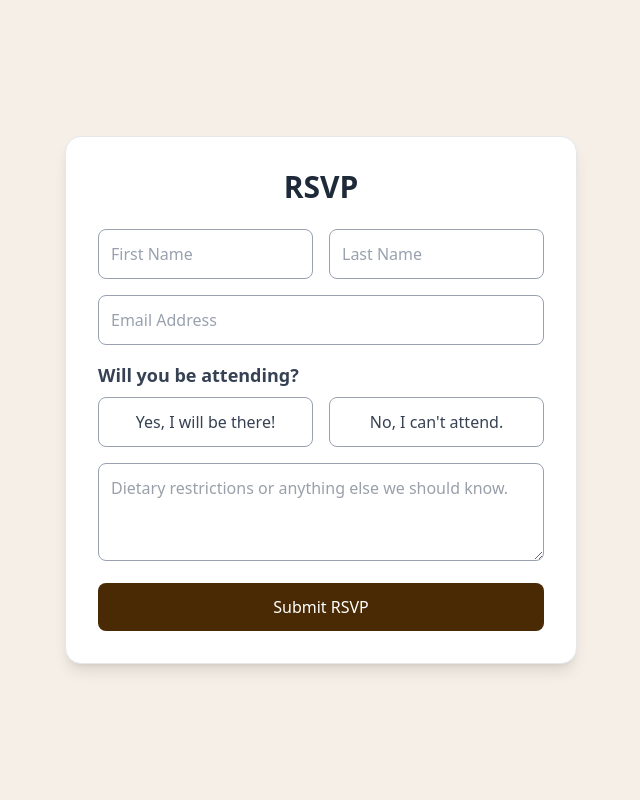
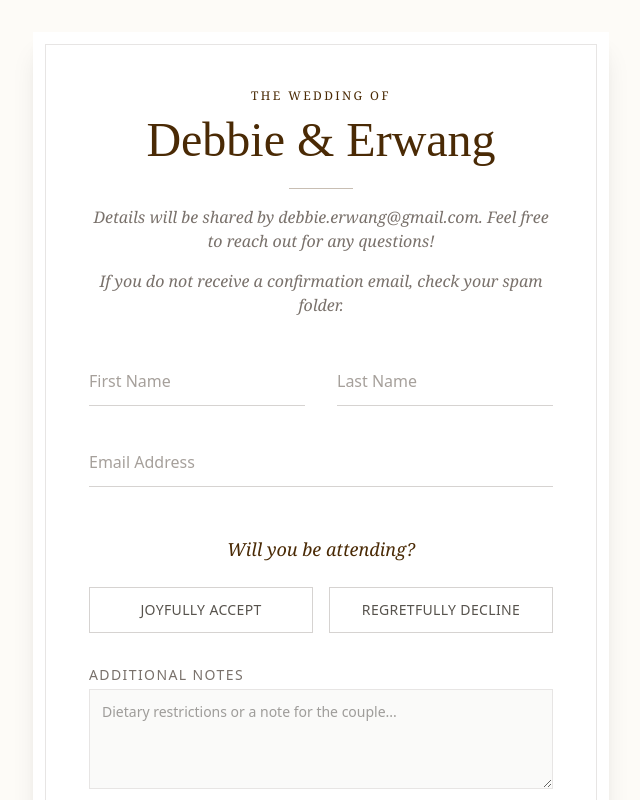
Before and after one commit to gnawre31/debbie-erwang-wedding, a React (Vite) app in the folder client/: page /rsvp in a window 1280 px wide. Shown: the top 800 px of the page, without its empty margins (319-959 px from the left). Built offline with nearby package versions, Linux system fonts and the light colour scheme.

Commit message:
form page redesign

```diff
--- a/client/src/pages/FormPage.jsx
+++ b/client/src/pages/FormPage.jsx
@@ -1,10 +1,14 @@
 import React, { useState, useEffect } from "react";
 import Cookies from "js-cookie";
 import axios from "axios";
+import { useNavigate } from "react-router-dom"; // Import useNavigate
+import { ArrowLeft } from 'lucide-react'; // Import ArrowLeft for the back button
 
 const COOKIE_NAME = "rsvpData";
 
 const FormPage = () => {
+    const navigate = useNavigate(); // Initialize navigate hook
+
     const [formData, setFormData] = useState({
         first_name: "",
         last_name: "",
@@ -58,14 +62,14 @@ const FormPage = () => {
     const validateForm = () => {
         let newErrors = {};
 
-        if (!formData.first_name.trim()) newErrors.first_name = "Please enter your first name.";
-        if (!formData.last_name.trim()) newErrors.last_name = "Please enter your last name.";
+        if (!formData.first_name.trim()) newErrors.first_name = "Required"; // Shortened for elegance
+        if (!formData.last_name.trim()) newErrors.last_name = "Required";
         if (!formData.email.trim()) {
-            newErrors.email = "Please enter an email address.";
+            newErrors.email = "Required";
         } else if (!validateEmail(formData.email)) {
-            newErrors.email = "Please enter a valid email address.";
+            newErrors.email = "Invalid email";
         }
-        if (formData.rsvp === null) newErrors.rsvp = "Please select an RSVP option.";
+        if (formData.rsvp === null) newErrors.rsvp = "Please make a selection";
 
         setErrors(newErrors);
         return Object.keys(newErrors).length === 0;
@@ -75,8 +79,6 @@ const FormPage = () => {
         e.preventDefault();
         if (!validateForm()) return;
 
-        // notion
-        // email SES
         setLoading(true);
         try {
             await axios.post("https://1arde36ene.execute-api.us-east-1.amazonaws.com/Prod/rsvp", formData);
@@ -85,125 +87,166 @@ const FormPage = () => {
             setShowForm(false);
 
             await axios.post("https://1arde36ene.execute-api.us-east-1.amazonaws.com/Prod/confirm", formData)
-
-
         } catch (error) {
             console.error("Error submitting form", error);
         } finally {
             setLoading(false);
         }
-
-
     };
 
+    // Function to navigate back to the home page (which is '/')
+    const handleBackClick = () => {
+        navigate('/');
+    };
+
+    // Styles for consistency
+    const inputClasses = "w-full bg-transparent border-b border-stone-300 py-3 text-stone-700 focus:outline-none focus:border-[#4A2A05] transition-colors duration-300 placeholder-stone-400 font-sans font-light";
+    const labelClasses = "block text-sm uppercase tracking-widest text-stone-500 mb-1 font-sans";
 
     return (
-        <div className="min-h-screen bg-[#f5efe7] flex items-center justify-center p-6">
-            <div className="max-w-lg w-full bg-white p-8 shadow-lg rounded-2xl border border-gray-200">
-                <h2 className="text-3xl font-semibold text-gray-800 text-center mb-6">
-                    RSVP
+        // Changed background to a warm stone/paper color
+        <div className="min-h-screen bg-[#FDFBF7] flex items-center justify-center p-4 sm:p-8 font-serif">
+
+            {/* The "Card" - Added relative positioning for decorative border */}
+            <div className="relative max-w-xl w-full bg-white shadow-xl px-8 py-12 md:p-14">
+
+                {/* Decorative Inner Border (The "Wedding Invitation" look) */}
+                <div className="absolute top-3 left-3 right-3 bottom-3 border border-stone-200 pointer-events-none"></div>
+
+                <div className="relative z-10">
+
+                    {/* New BACK button: Absolutely positioned top-right, visible only after submission */}
+                    {!showForm && (
+                        <button
+                            onClick={handleBackClick}
+                            // Positioned absolutely within the z-10 content container
+                            className="absolute top-0 right-0 flex items-center gap-1 text-xs uppercase tracking-widest text-stone-500 hover:text-[#4A2A05] transition-colors"
+                        >
+                            <ArrowLeft size={16} /> BACK
+                        </button>
+                    )}
+
+                    <div className="text-center mb-10">
+                        <p className="text-[#4A2A05] uppercase tracking-[0.2em] text-xs mb-3">The Wedding of</p>
+                        <h2 className="text-4xl md:text-5xl text-[#4A2A05] mb-2" style={{ fontFamily: '"Playfair Display", serif' }}>
+                            Debbie & Erwang
                         </h2>
+                        <div className="h-px w-16 bg-[#4A2A05] mx-auto mt-6 opacity-30"></div>
+                        <p className="mt-4 text-stone-500 italic">Details will be shared by debbie.erwang@gmail.com. Feel free to reach out for any questions!</p>
+                        <p className="mt-4 text-stone-500 italic">If you do not receive a confirmation email, check your spam folder.</p>
+                    </div>
 
                     {showForm ? (
                         loading ? (
-                        <div className="flex flex-col items-center justify-center py-12">
-                            <div className="animate-spin rounded-full h-12 w-12 border-t-4 border-[#4A2A05] border-opacity-50"></div>
-                            <p className="mt-4 text-[#4A2A05] font-medium">Submitting RSVP...</p>
+                            <div className="flex flex-col items-center justify-center py-16 space-y-4">
+                                <div className="animate-spin rounded-full h-10 w-10 border-t-2 border-b-2 border-[#4A2A05]"></div>
+                                <p className="text-stone-600 italic font-light tracking-wide">Sending your response...</p>
                             </div>
                         ) : (
-                        <form onSubmit={handleSubmit} className="space-y-4">
-                            <div className="flex gap-4">
-                                <div className="w-1/2">
+                            <form onSubmit={handleSubmit} className="space-y-8">
+                                <div className="flex flex-col md:flex-row gap-8">
+                                    <div className="w-full md:w-1/2">
                                         <input
                                             type="text"
                                             name="first_name"
                                             placeholder="First Name"
                                             value={formData.first_name}
                                             onChange={handleChange}
-                                        className="w-full p-3 border border-gray-400 rounded-lg focus:ring-2 focus:ring-[#4A2A05] focus:border-[#4A2A05] placeholder-gray-400 text-gray-700 transition duration-300"
+                                            className={inputClasses}
                                         />
-                                    {errors.first_name && <p className="text-red-500 text-sm mt-1">{errors.first_name}</p>}
+                                        {errors.first_name && <p className="text-red-400 text-xs mt-1 italic">{errors.first_name}</p>}
                                     </div>
-                                <div className="w-1/2">
+                                    <div className="w-full md:w-1/2">
                                         <input
                                             type="text"
                                             name="last_name"
                                             placeholder="Last Name"
                                             value={formData.last_name}
                                             onChange={handleChange}
-                                        className="w-full p-3 border border-gray-400 rounded-lg focus:ring-2 focus:ring-[#4A2A05] focus:border-[#4A2A05] placeholder-gray-400 text-gray-700 transition duration-300"
+                                            className={inputClasses}
                                         />
-                                    {errors.last_name && <p className="text-red-500 text-sm mt-1">{errors.last_name}</p>}
+                                        {errors.last_name && <p className="text-red-400 text-xs mt-1 italic">{errors.last_name}</p>}
                                     </div>
                                 </div>
 
                                 <div>
                                     <input
-                                    type="text"
+                                        type="email"
                                         name="email"
                                         placeholder="Email Address"
                                         value={formData.email}
                                         onChange={handleChange}
-                                    className="w-full p-3 border border-gray-400 rounded-lg focus:ring-2 focus:ring-[#4A2A05] focus:border-[#4A2A05] placeholder-gray-400 text-gray-700 transition duration-300"
+                                        className={inputClasses}
                                     />
-                                {errors.email && <p className="text-red-500 text-sm mt-1">{errors.email}</p>}
+                                    {errors.email && <p className="text-red-400 text-xs mt-1 italic">{errors.email}</p>}
+                                </div>
+
+                                <div className="pt-4">
+                                    <p className="text-center text-lg text-[#4A2A05] mb-6 italic">Will you be attending?</p>
+                                    <div className="flex flex-col sm:flex-row gap-4 justify-center">
+                                        <button
+                                            type="button"
+                                            className={`flex-1 py-3 px-4 border transition-all duration-300 font-sans tracking-wide text-sm uppercase ${formData.rsvp === true
+                                                ? "bg-[#4A2A05] text-white border-[#4A2A05]"
+                                                : "bg-transparent text-stone-600 border-stone-300 hover:border-[#4A2A05] hover:text-[#4A2A05]"
+                                                }`}
+                                            onClick={() => handleRSVP(true)}
+                                        >
+                                            Joyfully Accept
+                                        </button>
+                                        <button
+                                            type="button"
+                                            className={`flex-1 py-3 px-4 border transition-all duration-300 font-sans tracking-wide text-sm uppercase ${formData.rsvp === false
+                                                ? "bg-stone-500 text-white border-stone-500"
+                                                : "bg-transparent text-stone-600 border-stone-300 hover:border-stone-500 hover:text-stone-500"
+                                                }`}
+                                            onClick={() => handleRSVP(false)}
+                                        >
+                                            Regretfully Decline
+                                        </button>
+                                    </div>
+                                    {errors.rsvp && <p className="text-center text-red-400 text-xs mt-2 italic">{errors.rsvp}</p>}
                                 </div>
 
                                 <div>
-                                <p className="text-lg font-semibold text-gray-700 mb-2">Will you be attending?</p>
-                                <div className="flex space-x-4">
-                                    <button
-                                        type="button"
-                                        className={`w-1/2 p-3 rounded-lg border border-gray-400 ${formData.rsvp
-                                            ? "bg-[#4A2A05] text-white border-[#4A2A05]"
-                                            : "text-gray-700 hover:border-[#4A2A05] hover:text-[#4A2A05]"
-                                            } transition duration-300`}
-                                        onClick={() => handleRSVP(true)}
-                                    >
-                                        Yes, I will be there!
-                                    </button>
-                                    <button
-                                        type="button"
-                                        className={`w-1/2 p-3 rounded-lg border border-gray-400 ${formData.rsvp === false
-                                            ? "bg-gray-400 text-white border-gray-400"
-                                            : "text-gray-700 hover:border-[#4A2A05] hover:text-[#4A2A05]"
-                                            } transition duration-300`}
-                                        onClick={() => handleRSVP(false)}
-                                    >
-                                        No, I can't attend.
-                                    </button>
-                                </div>
-                                {errors.rsvp && <p className="text-red-500 text-sm mt-1">{errors.rsvp}</p>}
-                            </div>
-
+                                    <label className={labelClasses}>Additional Notes</label>
                                     <textarea
                                         name="additional_notes"
                                         value={formData.additional_notes}
                                         onChange={handleChange}
-                                placeholder="Dietary restrictions or anything else we should know."
-                                className="w-full p-3 border border-gray-400 rounded-lg focus:ring-2 focus:ring-[#4A2A05] focus:border-[#4A2A05] bg-white text-gray-700 transition duration-300"
-                                rows="3"
+                                        placeholder="Dietary restrictions or a note for the couple..."
+                                        className="w-full p-3 bg-stone-50 border border-stone-200 focus:border-[#4A2A05] focus:outline-none text-stone-700 transition duration-300 min-h-[100px] font-sans font-light text-sm"
                                     />
+                                </div>
 
+                                <div className="pt-6">
                                     <button
                                         type="submit"
-                                className="w-full bg-[#4A2A05] text-white p-3 rounded-lg hover:bg-[#4A2A05] transition duration-300"
+                                        className="w-full bg-[#4A2A05] text-white py-4 px-6 uppercase tracking-[0.2em] text-xs hover:bg-[#3d2204] transition duration-500 ease-in-out shadow-sm hover:shadow-md"
                                     >
-                                Submit RSVP
+                                        Confirm Response
                                     </button>
+                                </div>
                             </form>
                         )
                     ) : (
-                    <div className="text-center">
-                        <p className="text-gray-600 text-lg font-medium">
-                            Thank you for your RSVP, <span className="font-semibold">{formData.first_name}</span>.
-                            Click below if you'd like to edit your response.
+                        // Confirmation message - adjusted top padding
+                        <div className="text-center pb-12 animate-fade-in relative">
+                            <div className="text-4xl mb-4 text-[#4A2A05]">❦</div>
+                            <h3 className="text-2xl text-gray-800 mb-2 font-serif">Thank you, {formData.first_name}</h3>
+                            <p className="text-stone-600 font-light italic mb-8">
+                                Your response has been received.
                             </p>
-                        <button onClick={() => setShowForm(true)} className="mt-4 bg-[#4A2A05] text-white p-3 rounded-lg hover:bg-[#4A2A05] transition duration-300">
-                            Edit RSVP
+                            {/* Existing Edit button */}
+                            <button
+                                onClick={() => setShowForm(true)}
+                                className="text-xs uppercase tracking-widest text-[#4A2A05] border-b border-[#4A2A05] pb-1 hover:opacity-70 transition-opacity"
+                            >
+                                Edit Response
                             </button>
                         </div>
                     )}
+                </div>
             </div>
         </div>
     );
```
Lines whose indentation alone changed are shown as unchanged.
